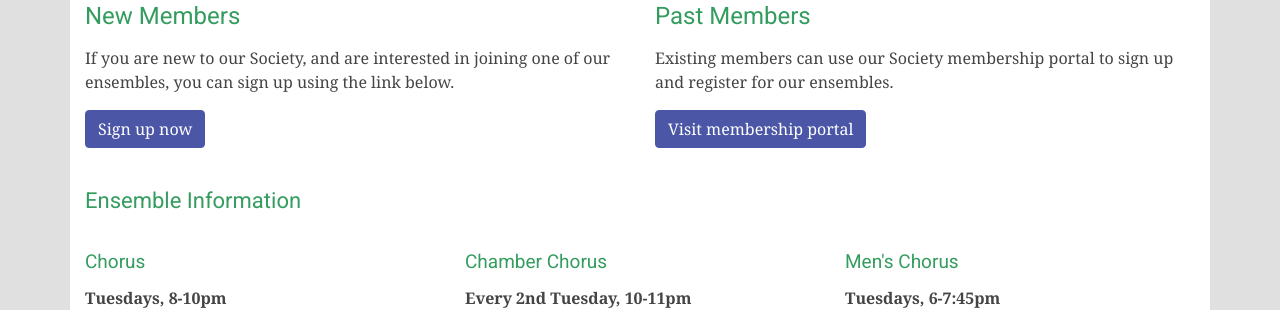
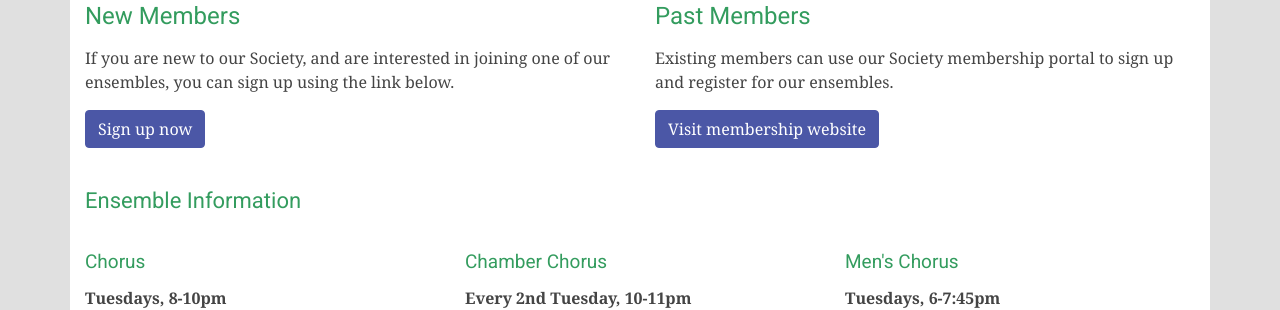
Before and after one commit to percyhanna/fps, a Jekyll site: the page built from join.html, in a window 1280 px wide and 1016 px high. Shown: the part 178-488 px from the top of the window. Built offline with Jekyll 4.4.1, drawn with Linux system fonts in a browser that asks for light colours; nearby versions of some CDN libraries; Markdown is read by kramdown in place of the engine named in the settings.

Commit message:
Update join.html

```diff
--- a/join.html
+++ b/join.html
@@ -20,7 +20,7 @@
 
     <p>Existing members can use our Society membership portal to sign up and register for our ensembles.</p>
     <p>
-      <a class="btn btn-primary" href="https://footphil.wildapricot.org/" target="_blank">Visit membership portal</a>
+      <a class="btn btn-primary" href="http://members.footphil.com/" target="_blank">Visit membership website</a>
     </p>
   </div>
 </div>
```
